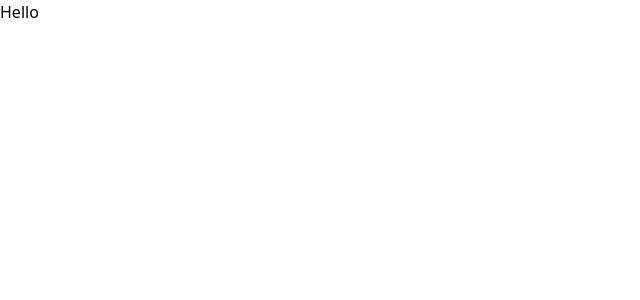
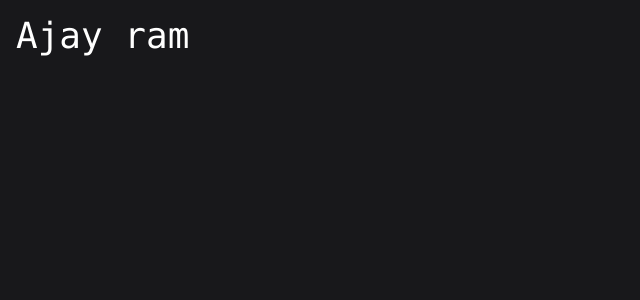
Before and after one commit to CampVamp/Portfolio, a React (Vite) app: page / in a window 1280 px wide. Shown: the top 300 px of the page, without its empty margins (0-640 px from the left). Built offline with nearby package versions, Linux system fonts and the light colour scheme.

Commit message:
:sparkles:Create Navbar

```diff
--- a/index.html
+++ b/index.html
@@ -6,7 +6,7 @@
     <meta name="viewport" content="width=device-width, initial-scale=1.0" />
     <title>Vite + React + TS</title>
   </head>
-  <body>
+  <body class="bg-zinc-900 text-white">
     <div id="root"></div>
     <script type="module" src="/src/main.tsx"></script>
   </body>
--- a/src/App.tsx
+++ b/src/App.tsx
@@ -1,11 +1,9 @@
-import { useState } from "react";
+import Navbar from "./navbar";
 
 function App() {
-  const [count, setCount] = useState(0);
-
   return (
     <div className="App">
-      <div>Hello</div>
+      <Navbar name="Ajay ram" />
     </div>
   );
 }
--- /dev/null
+++ b/src/navbar.tsx
@@ -0,0 +1,13 @@
+interface NavProps {
+  name: string;
+}
+
+const navbar = ({ name }: NavProps) => {
+  return (
+    <div>
+      <div className="font-mono text-4xl m-4">{name}</div>
+    </div>
+  );
+};
+
+export default navbar;
```
